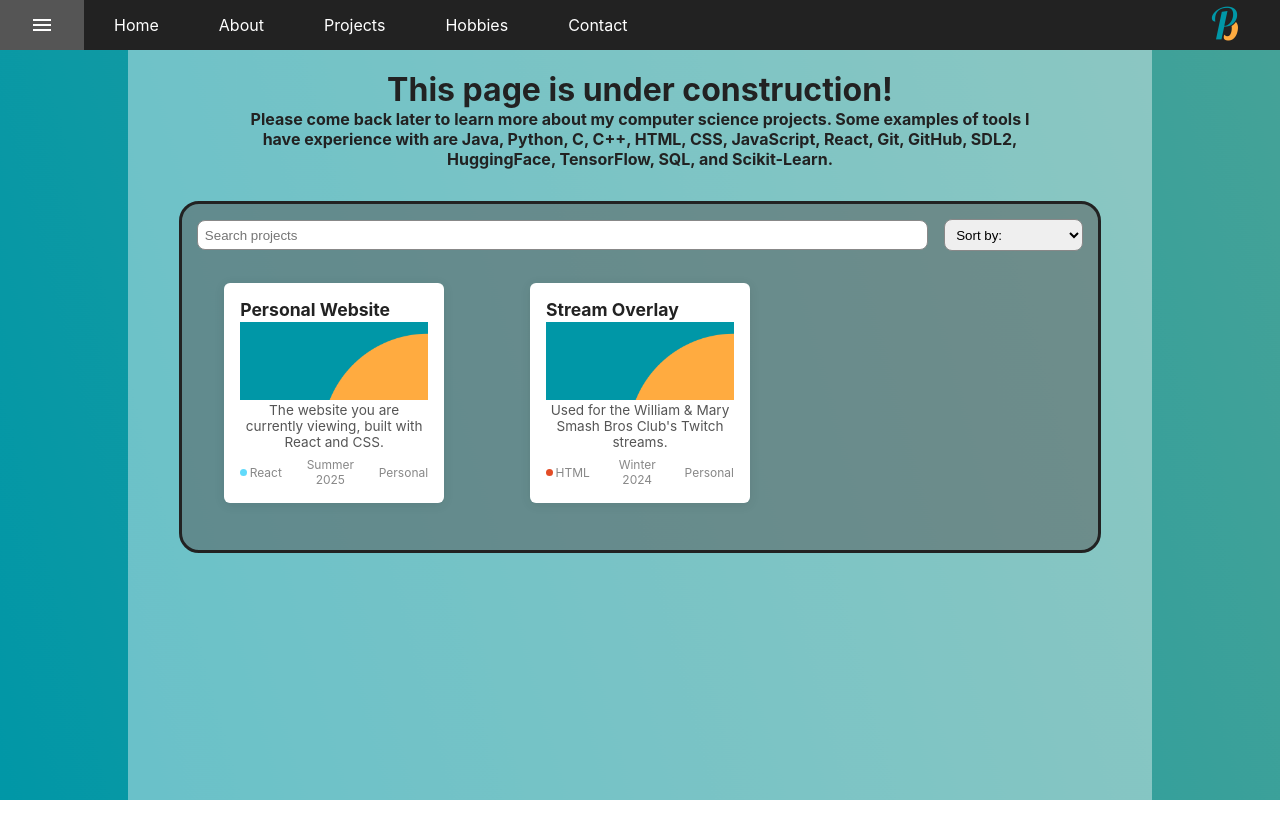
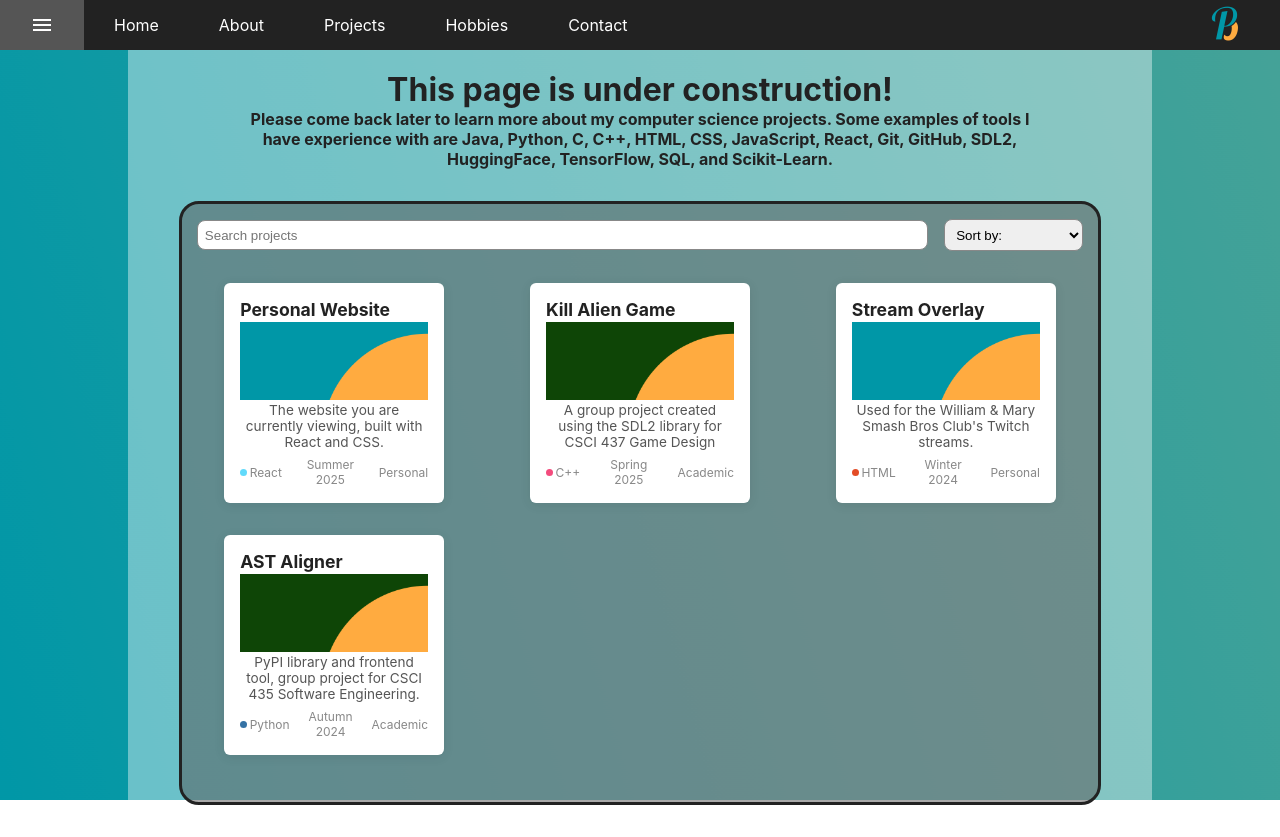
Before and after one commit to PJBuddendeck/PJBuddendeck.github.io, a React (Create React App) app: page /#/projects in a window 1280 px wide. Before the commit the page ends 800 px from the top, so only its background shows below. Built offline with nearby package versions, Linux system fonts and the light colour scheme.

Commit message:
Updated resume and added a couple more projects

```diff
--- a/src/components/projects/projects-page.jsx
+++ b/src/components/projects/projects-page.jsx
@@ -25,7 +25,7 @@ const ProjectsPage = () => {
     const [menuOn, setMenu] = useState(false);
     const [projects] = useState(projectsData);
     const [search, setSearch] = useState("");
-    const [sort, setSort] = useState("");
+    const [sort, setSort] = useState("time");
 
     const [currentPage, setCurrentPage] = useState(1);
     const [rowsPerPage, setRowsPerPage] = useState(16);
--- a/src/data/projects.json
+++ b/src/data/projects.json
@@ -14,5 +14,21 @@
     "language": "HTML",
     "time": "Winter 2024",
     "type": "Personal"
+  },
+  {
+    "id": 3,
+    "name": "Kill Alien Game",
+    "desc": "A group project created using the SDL2 library for CSCI 437 Game Design",
+    "language": "C++",
+    "time": "Spring 2025",
+    "type": "Academic"
+  },
+  {
+    "id": 4,
+    "name": "AST Aligner",
+    "desc": "PyPI library and frontend tool, group project for CSCI 435 Software Engineering.",
+    "language": "Python",
+    "time": "Autumn 2024",
+    "type": "Academic"
   }
 ]
```
Also changed, not shown: 1 other file (tests, documents, lock files or other folders).
